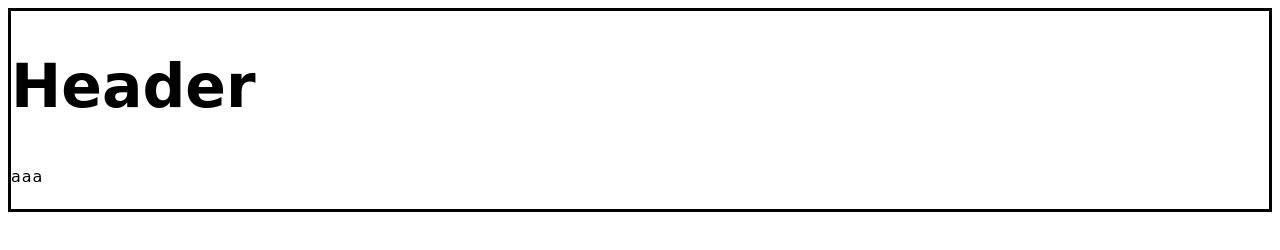
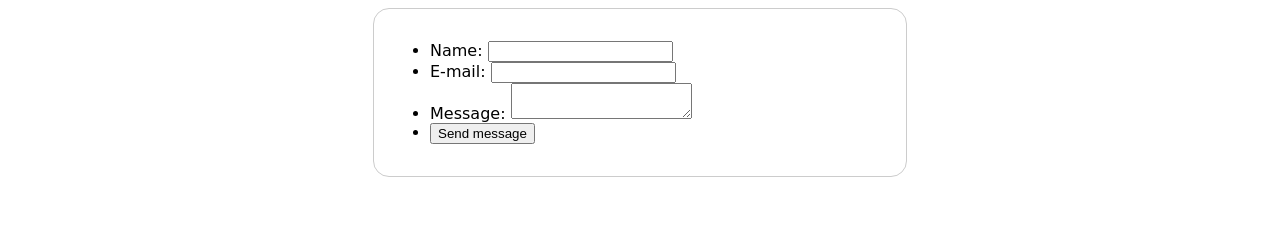
Before and after one commit to pippi-sniper/study-webpage, a plain HTML site: page index.html in a window 1280 px wide. Drawn offline with Linux system fonts and the light colour scheme; a web font is replaced by a local one.

Commit message:
add form

```diff
--- a/index.html
+++ b/index.html
@@ -10,12 +10,25 @@
         <link rel = "stylesheet" href = "https://fonts.googleapis.com/css2?family=Klee+One&display=swap">
     </head>
     <body>
-        <header>
-            <h1>Header</h1>
-        </header>
-        <main>
-            <p>aaa</p>
-        </main>
+        <form action = "/my-handling-form-page" method = "post">
+            <ul>
+                <li>
+                    <label for = "name">Name:</label>
+                    <input type = "text" id = "name" name = "user-name">
+                </li>
+                <li>
+                    <label for = "mail">E-mail:</label>
+                    <input type = "email" id = "mail" name = "user-email">
+                </li>
+                <li>
+                    <label for = "msg">Message:</label>
+                    <textarea id = "msg" name = "user-msg"></textarea>
+                </li>
+                <li class = "button">
+                    <button type = "submit">Send message</button>
+                </li>
+            </ul>
+        </form>
         <script src = "js/index.js"></script>
     </body>
 </html>
--- a/styles/index.css
+++ b/styles/index.css
@@ -1,19 +1,13 @@
 html {
-    font-size: 10px;
     font-family: "Klee One", cursive;
 }
 
-body {
-    border: 3px solid black;
+form {
+    margin: 0 auto;
+    width: 80%;
+    max-width: 500px;
+    padding: 1em;
+    border: 1px solid #ccc;
+    border-radius: 1em;
+
 }
-
-h1 {
-    font-size: 60px;
-    text-align: left;
-}
-
-p, li {
-    font-size: 16px;
-    line-height: 2;
-    letter-spacing: 1px;
-}
```
